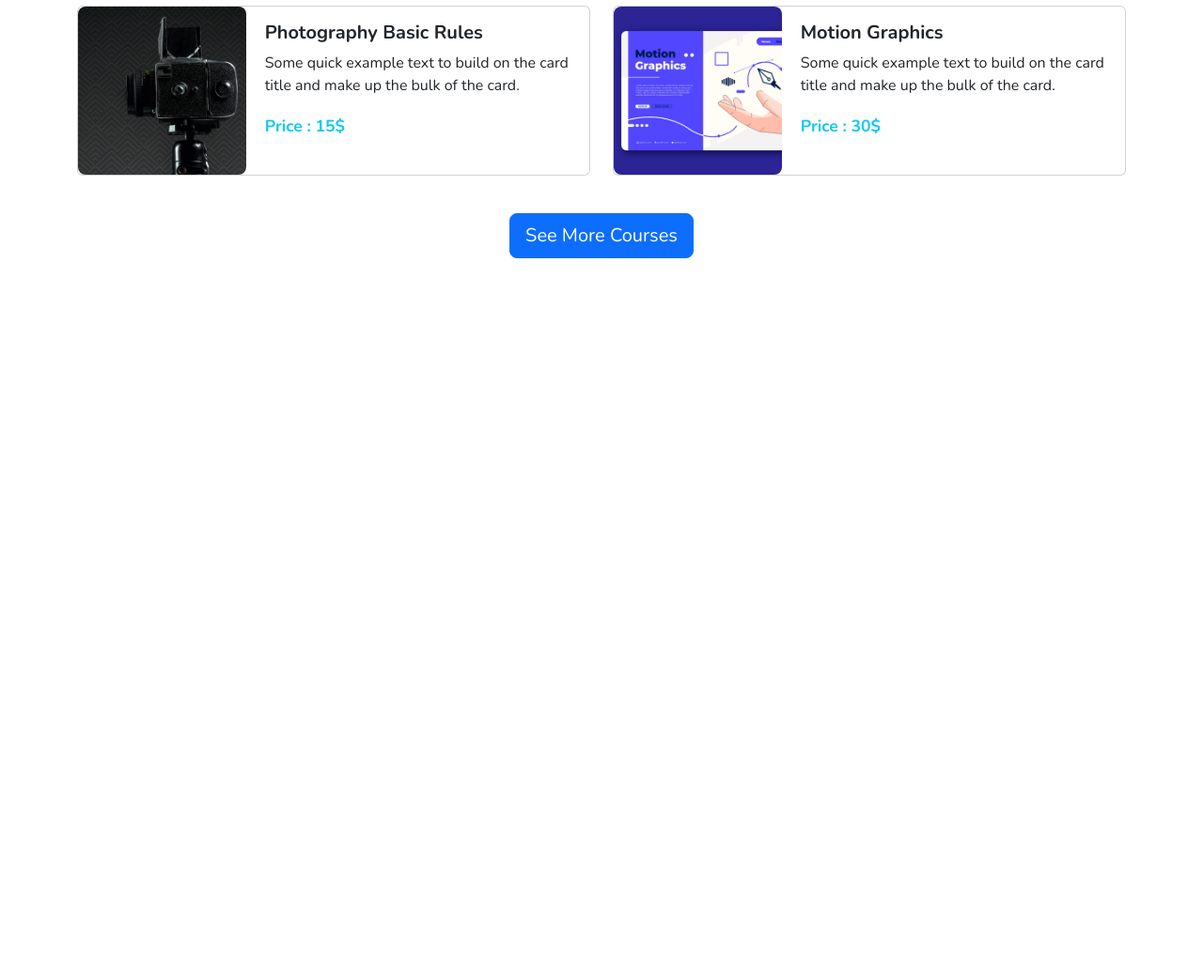
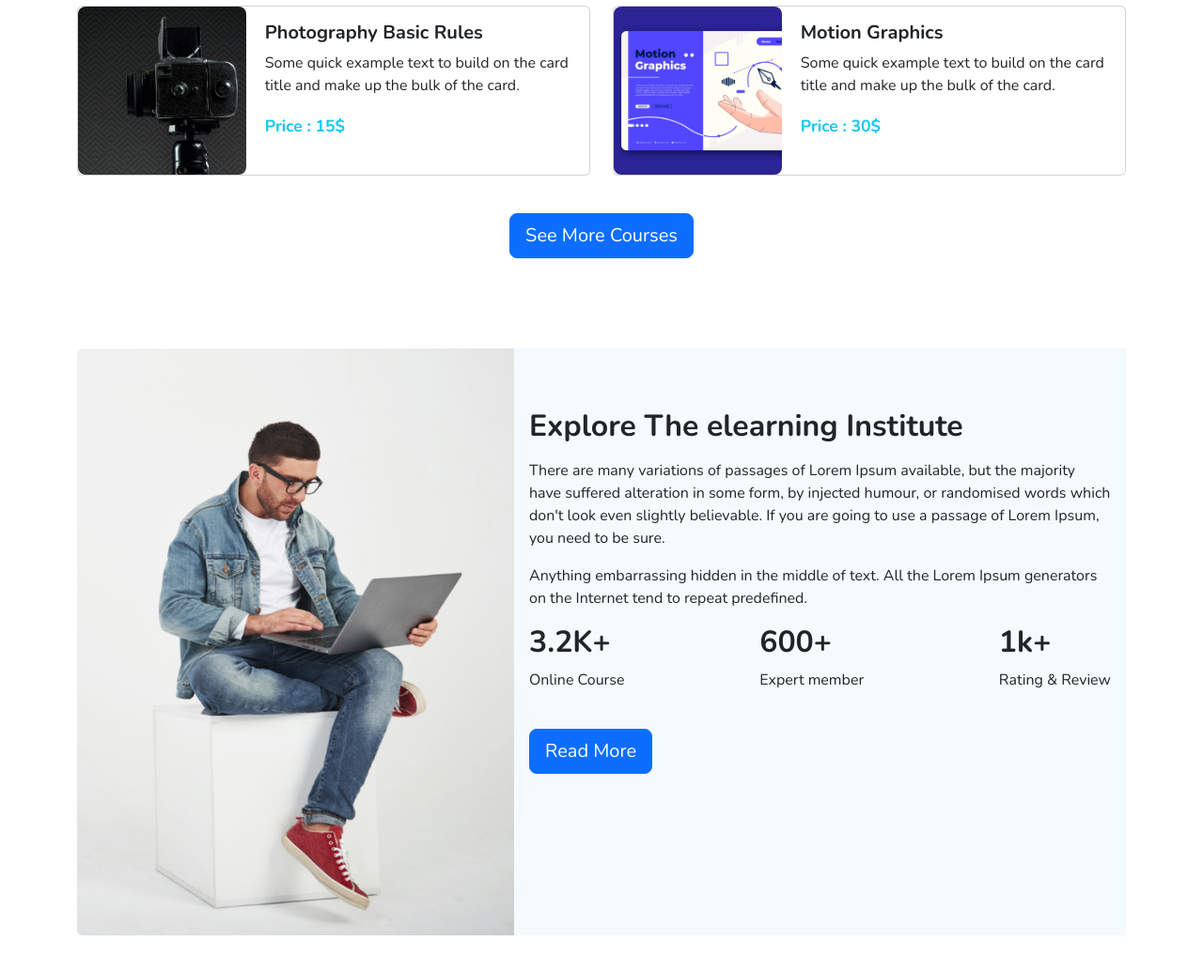
Before and after one commit to Md-Tohin/udmey, a plain HTML site: page index.html in a window 1280 px wide. Shown: the part 1423-2458 px from the top of the page at 94% size. Before the commit the page ends 1794 px from the top, so only its background shows below. Drawn offline with nearby package versions, Linux system fonts and the light colour scheme.

Commit message:
About section Upload

```diff
--- a/index.html
+++ b/index.html
@@ -271,6 +271,49 @@
         </section>
         <!-- Course Section End -->
 
+        <!-- About Section Start -->
+        <section class="container my-5" id="about">
+            <div class="row">
+                <div class="card border-0 mb-3">
+                    <div class="row g-0">
+                        <div class="col-md-5 col-sm-12">
+                            <img src="images/working.png" class="img-fluid rounded-start h-100" alt="...">
+                        </div>
+                        <div class="col-md-7 col-sm-12 custom-bg-info-25 ">
+                            <div class="card-body">
+                                <h5 class="fs-2 fw-bold mt-5 mb-3">Explore The elearning
+                                    Institute</h5>
+                                <p class="">There are many variations of passages of Lorem Ipsum available, but the
+                                    majority have suffered alteration in some form, by injected humour, or
+                                    randomised words which don't look even slightly believable. If you are going
+                                    to use a passage of Lorem Ipsum, you need to be sure.</p>
+                                <p class="d-block d-lg-block d-md-none">
+                                    Anything embarrassing hidden in the middle of text. All the Lorem Ipsum
+                                    generators on the Internet tend to repeat predefined.
+                                </p>
+                                <div class="d-flex justify-content-between ">
+                                    <div class="">
+                                        <h1 class="fw-bold h2">3.2K+</h1>
+                                        <p>Online Course</p>
+                                    </div>
+                                    <div class="">
+                                        <h1 class="fw-bold h2">600+</h1>
+                                        <p>Expert member</p>
+                                    </div>
+                                    <div class="">
+                                        <h1 class="fw-bold h2">1k+</h1>
+                                        <p>Rating & Review</p>
+                                    </div>
+                                </div>
+                                <button class="btn btn-primary btn-lg mt-4">Read More</button>
+                            </div>
+                        </div>
+                    </div>
+                </div>
+            </div>
+        </section>
+        <!-- About Section End -->
+
     </main>
     <script src="https://cdn.jsdelivr.net/npm/bootstrap@5.2.1/dist/js/bootstrap.bundle.min.js"></script>
 </body>
```
